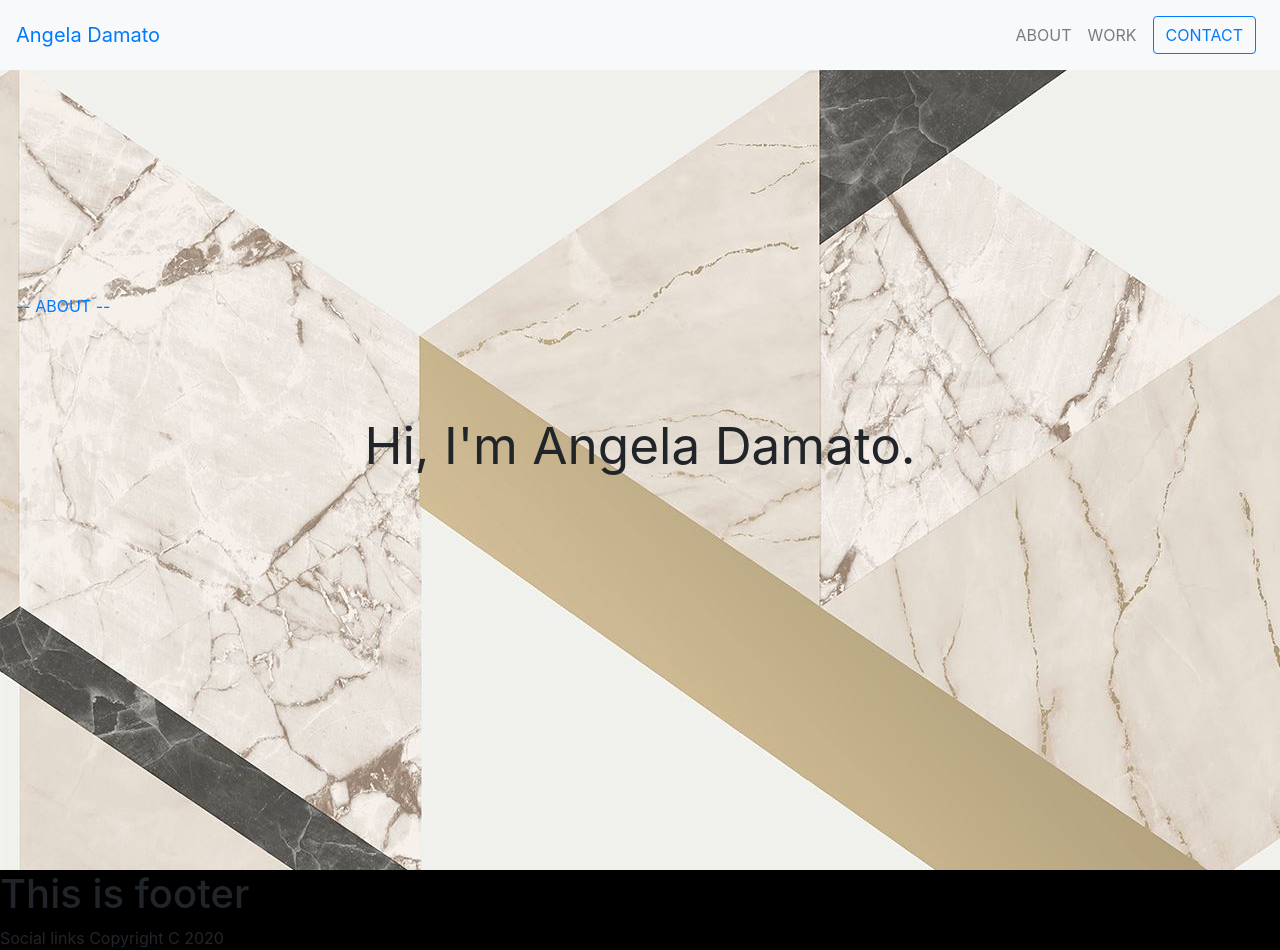
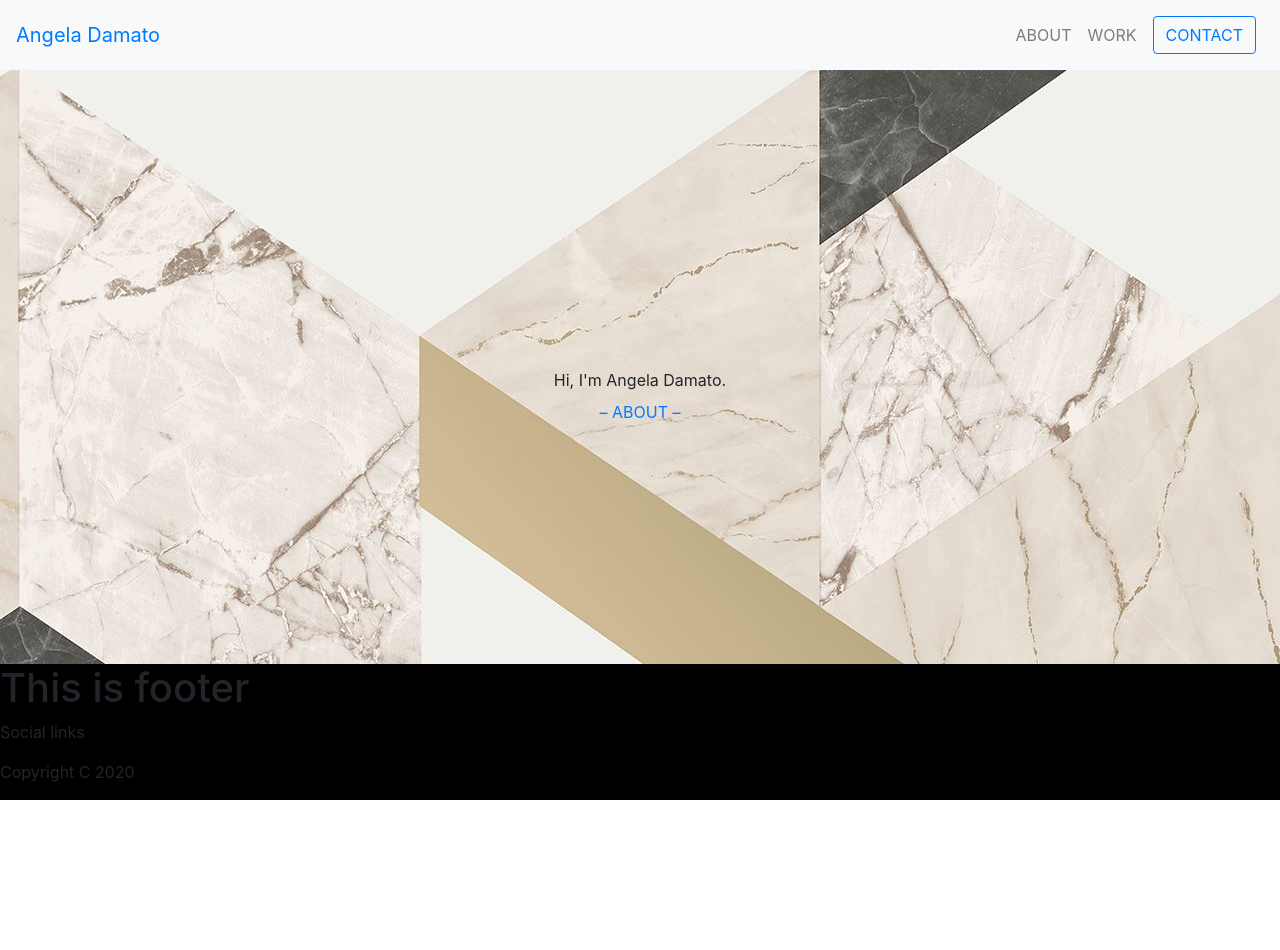
Before and after one commit to adamato/angelas-webpage, a React (Create React App) app: page / in a window 1280 px wide. After the commit the page ends 800 px from the top, so only its background shows below. Built offline with nearby package versions, Linux system fonts and the light colour scheme.

Commit message:
fixed background image styling issues

```diff
--- a/package.json
+++ b/package.json
@@ -12,7 +12,7 @@
     "react-router-dom": "^5.1.2",
     "react-scripts": "3.1.1",
     "reactjs-pdf-reader": "^1.0.9",
-    "styled-components": "^5.0.1"
+    "styled-components": "^5.1.1"
   },
   "scripts": {
     "start": "react-scripts start",
--- a/src/main-page/App.css
+++ b/src/main-page/App.css
@@ -1,6 +1,7 @@
 html, body, #root, .App {
   width: 100%;
   height: 100%;
+  margin: 0;
 }
 
 .App {
@@ -35,6 +36,7 @@ html, body, #root, .App {
 
 .footer {
   background-color:black;
+  width:100%;
 }
 
 @keyframes App-logo-spin {
@@ -53,18 +55,24 @@ body {
   font-family: proxima-nova;
   font-weight: 400;
   font-style: normal;
-  font-size: 19px;
   letter-spacing: 0em;
   line-height: 2em;
   text-transform: none;
   color: #121212;
   min-height: 100%;
+  margin: 0;
+  padding: 0;
+  text-align: center;
 }
 
 html, body {
   margin:0;
   padding:0;
   height:100%;
+  background-size: cover;
+  -webkit-background-size: cover;
+  -moz-background-size: cover;
+  -o-background-size: cover;
   background-size: cover;
 }
 
@@ -103,11 +111,6 @@ h3 {
   margin: auto;
 }
 
-.homepage {
-  width: 100%;
-  height: 800px;
-  /*#background-size: cover;*/
-}
 
 .welcome {
   height:200px;
@@ -120,3 +123,8 @@ h3 {
 .form-required {
   color: red;
 }
+
+.about {
+  padding: 20px;
+  padding-bottom: 50px;
+}
--- a/src/main-page/App.js
+++ b/src/main-page/App.js
@@ -1,4 +1,5 @@
 import React from 'react';
+import styled from 'styled-components'
 import './App.css';
 import Home from './components/Home.js';
 import About from './components/About.js';
@@ -9,10 +10,24 @@ import {BrowserRouter as Router, Route, Switch, Link} from 'react-router-dom'
 import {Navbar, Nav, Button} from 'react-bootstrap';
 import Footer from './navigation/Footer.js';
 
+const AppWrapper = styled.div`
+  min-height: 50vh;
+  display: flex;
+  flex-direction: column;
+  height:100vh;
+  background-size: cover;
+  background-repeat: no-repeat;
+  background-position: top center;
+`;
+const ContentWrapper = styled.div`
+ flex: 1;
+`;
+
 function App() {
     return (
         <Router>
-            <div>
+            <AppWrapper>
+                <ContentWrapper>
                 <Navbar bg="light" variant="light" collapseOnSelect expand="lg" sticky="top">
                     <Navbar.Brand as={Link} to={"/"}>
                         <Link to="/">Angela Damato</Link>
@@ -51,8 +66,9 @@ function App() {
                         <Contact />
                     </Route>
                 </Switch>
+                </ContentWrapper>
                 <Footer />
-            </div>
+            </AppWrapper>
         </Router>
     );
 }
--- a/src/main-page/components/About.js
+++ b/src/main-page/components/About.js
@@ -6,13 +6,13 @@ import {Button, Col, Row} from 'react-bootstrap';
 class About extends React.Component {
     render() {
         return (
-            <div style={{paddingTop:'2vw'}}>
+            <div style={{paddingTop:'2vw'}} className="about">
                 <Row>
                     <Col xs={{ span: 3, offset: 3}}>
                         <img src='/IMG_0101.JPG' alt="Logo" style={{height: 'auto', width: '100%'}}/>
                     </Col>
                     <Col xs={{ span: 4}} className="align-middle">
-                        <div style={{textAlign:'center', height: 10,verticalAlign: 'middle'}}>
+                        <div style={{textAlign:'center', height: '100%', verticalAlign: 'middle'}}>
                             <h5>Hello, I'm Angela!</h5><br/>
                             <p>I am a multi-passionate millennial currently living in Wisconsin.
                                 In 2015, I graduated with a Bachelor of Science in Information from <a href={'https://www.si.umich.edu/'}>UMSI</a> (Go Blue!) + a minor in Applied Statistics.
--- a/src/main-page/components/Contact.js
+++ b/src/main-page/components/Contact.js
@@ -1,8 +1,14 @@
 import React from 'react';
-
+import styled from 'styled-components';
 import '../App.css';
 import {Form, Button, Col, Row} from 'react-bootstrap';
 import axios from 'axios';
+
+
+const rowStyled = styled.div`
+   margin-right: 0px !important;
+   margin-left: 0px;
+`;
 
 class Contact extends React.Component{
     handleChange(event) {
@@ -54,7 +60,7 @@ class Contact extends React.Component{
     render() {
         return (
             <div style={{paddingTop:'2vw'}}>
-                <Row>
+                <rowStyled>
                     <Col xs={{span: 5, offset: 3}}>
                         <h2 id="heading">Lets Connect!</h2>
                         <p>Wanna get in touch or talk about a project? drop a line in the form below or email me at
@@ -94,7 +100,7 @@ class Contact extends React.Component{
                             </Button>
                         </Form>
                     </Col>
-                </Row>
+                </rowStyled>
             </div>
         );
     }
--- a/src/main-page/components/Home.js
+++ b/src/main-page/components/Home.js
@@ -1,19 +1,47 @@
 import React from 'react';
-import background from '../images/geometric-marble.jpg'
+import styled from 'styled-components';
+import background from '../images/geometric-marble.jpg';
 import {Nav} from "react-bootstrap";
 import {Link} from "react-router-dom";
 import About from './About.js';
 
+const HomeWrapper = styled.div`
+  background-image: url(${background});
+  background-size: cover;
+  height: 100%;
+  width: 100%;
+  text-align: center;
+  position: relative;
+  top: 50%;
+  transform: translateY(-50%);
+`;
+
+const HomeContent = styled.div`
+height: 100%;
+vertical-align: middle;
+text-align: center;
+display: table;
+`;
+
+
+const CenteredText = styled.div`
+position: absolute;
+top: 50%;
+width: 100%;
+transform: translateY(-50%);
+`;
+
 class Home extends React.Component {
     render() {
         return (
-            <div style={{ backgroundImage: `url(${background})` }} className="homepage">
-                <p className="welcome">Hi, I'm Angela Damato.</p>
-                <div>
-                    <Nav.Link as={Link} to="/about">
-                   -- ABOUT --
-                    </Nav.Link>
-                </div>
+            <div style={{backgroundImage:`url(${background})`, height: '100%'}}>
+                <HomeContent>
+                    <CenteredText>Hi, I'm Angela Damato.
+                        <Nav.Link as={Link} to="/about">
+                            &ndash; ABOUT &ndash;
+                        </Nav.Link>
+                    </CenteredText>
+                </HomeContent>
             </div>
         );
     }
--- a/src/main-page/navigation/Footer.js
+++ b/src/main-page/navigation/Footer.js
@@ -5,8 +5,8 @@ function Footer() {
     return (
         <div className="footer">
             <h1>This is footer</h1>
-            Social links
-            Copyright C 2020
+            <p>Social links</p>
+            <p>Copyright C 2020</p>
         </div>
     );
 }
```
